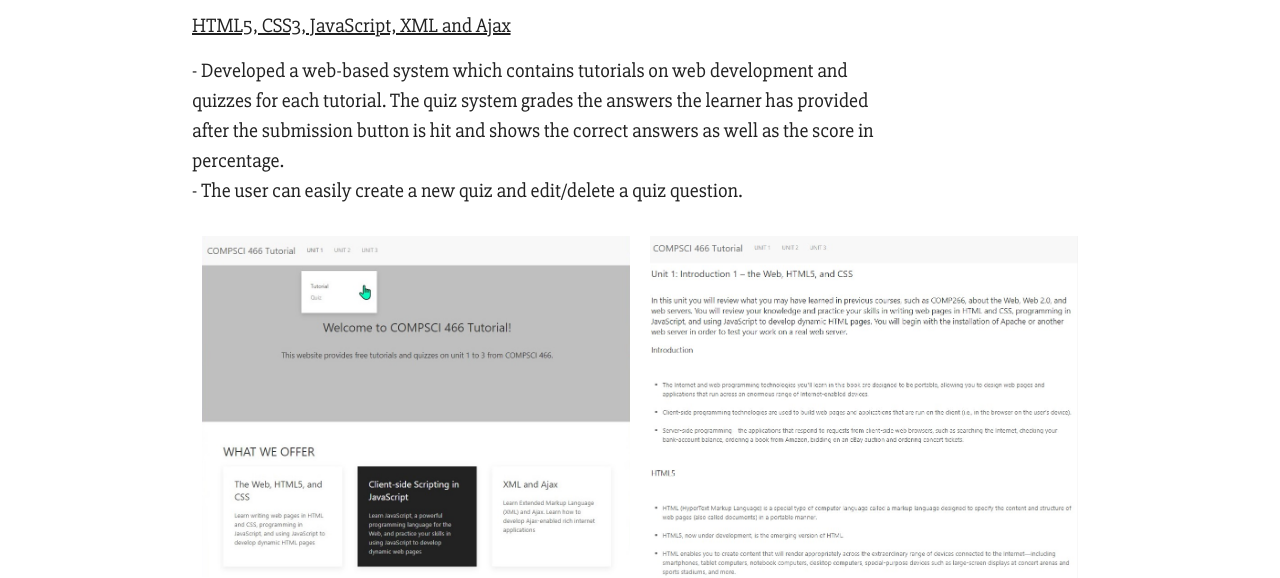
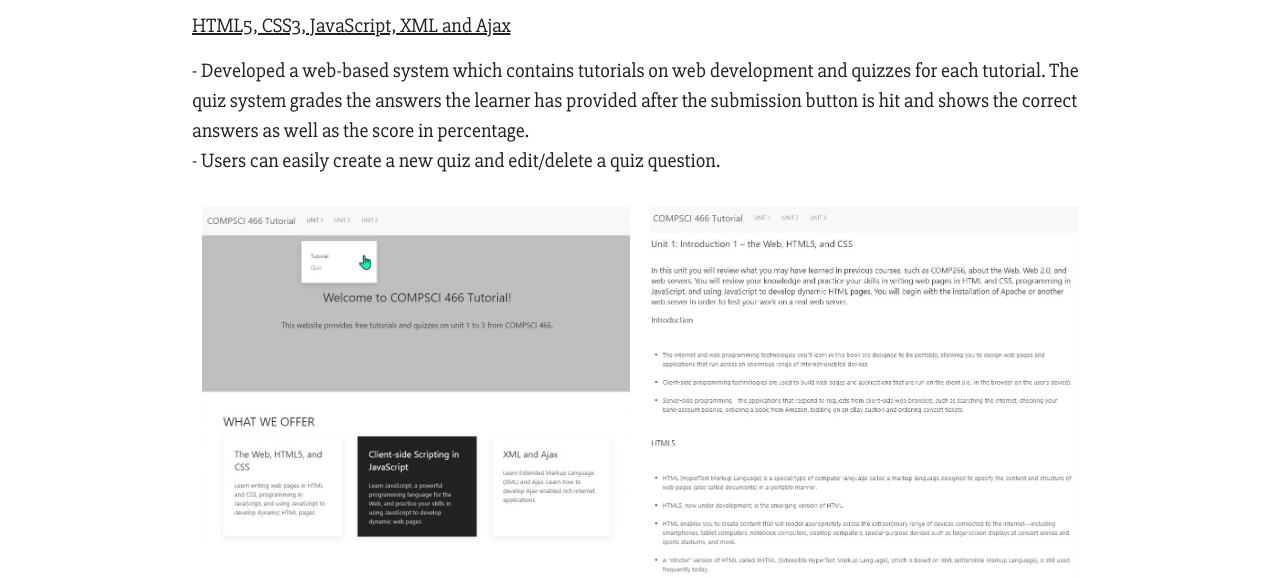
Before and after one commit to sophiajwchoi/sophiajwchoi.github.io, a plain HTML site: page templates/projects.html in a window 1280 px wide. Shown: the part 243-821 px from the top of the page. Drawn offline with nearby package versions, Linux system fonts and the light colour scheme.

Commit message:
Edit width of the textbox

```diff
--- a/templates/projects.html
+++ b/templates/projects.html
@@ -52,10 +52,10 @@
             </div>
             <p class="clear-both">
                 <u><strong>HTML5, CSS3, JavaScript, XML and Ajax</strong></u> <br>
-            <p style="width:80%; float: left; margin-top: -5px">- Developed a web-based system which contains tutorials
+            <p style="float: left; margin-top: -5px">- Developed a web-based system which contains tutorials
                 on web development and quizzes for each tutorial. The quiz system grades the answers the learner has
                 provided after the submission button is hit and shows the correct answers as well as the score in percentage. <br>
-                - The user can easily create a new quiz and edit/delete a quiz question.</p>
+                - Users can easily create a new quiz and edit/delete a quiz question.</p>
                 <img src="../images/tutorial1.jpg" class="left" style="width: 50%; padding: 10px">
                 <img src="../images/tutorial2.jpg" class="right" style="width: 50%; padding: 10px">
             </p>
```
